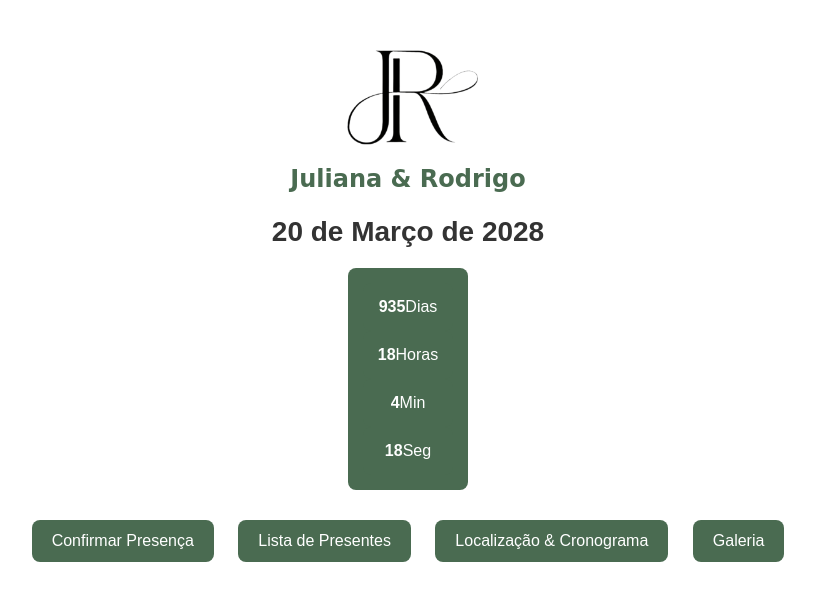
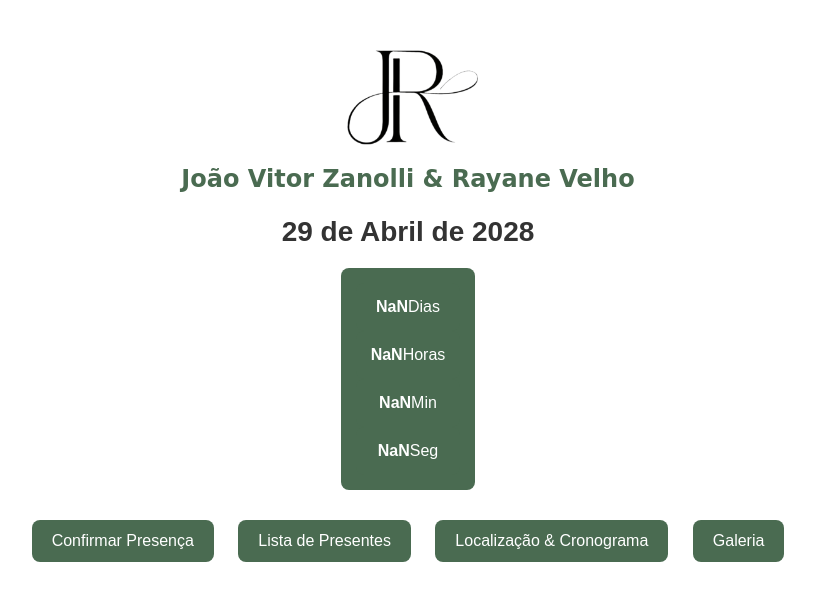
Before and after one commit to JR290428/JR, a plain HTML site: page index.html in a window 1280 px wide. Shown: the whole page, without its empty margins (232-1047 px from the left). Drawn offline with Linux system fonts and the light colour scheme.

Commit message:
Update index.html

```diff
--- a/index.html
+++ b/index.html
@@ -9,8 +9,8 @@
 <body>
   <div class="container">
     <img src="images/monograma.png" alt="Monograma" class="monograma">
-    <h1 class="nomes">Juliana & Rodrigo</h1>
-    <h2 class="data">20 de Março de 2028</h2>
+    <h1 class="nomes">João Vitor Zanolli & Rayane Velho</h1>
+    <h2 class="data">29 de Abril de 2028</h2>
 
     <div id="countdown" class="countdown"></div>
 
@@ -22,7 +22,7 @@
     </div>
   </div>
   <script>
-    const countDownDate = new Date("Mar 20, 2028 14:30:00").getTime();
+    const countDownDate = new Date("Abr 29, 2028 14:30:00").getTime();
     const countdown = document.getElementById("countdown");
     setInterval(function() {
       const now = new Date().getTime();
```
